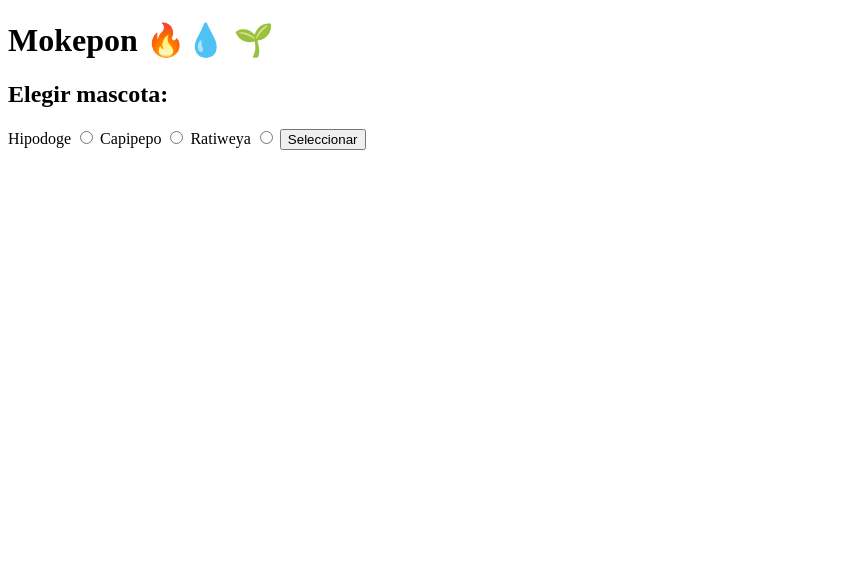
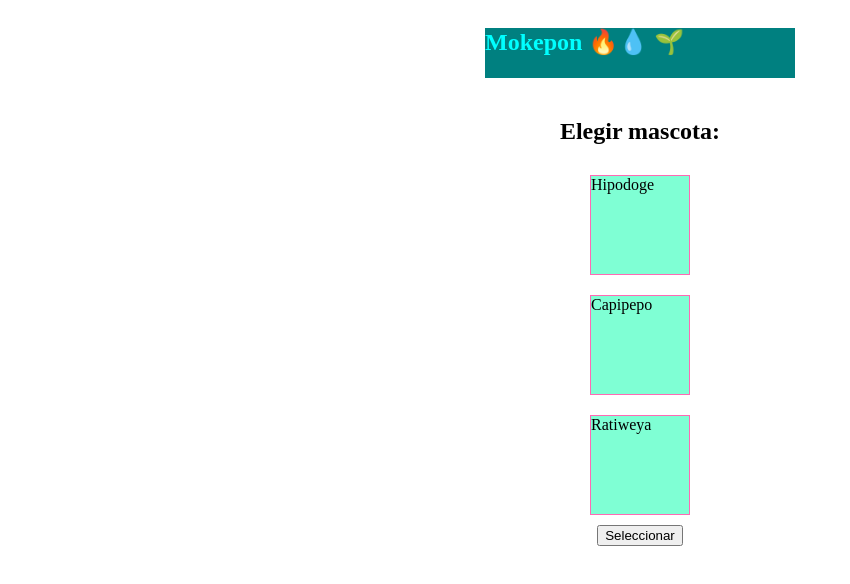
Before and after one commit to Geoffreey/Mokepon, a plain HTML site: page index.html in a window 1280 px wide. Shown: the whole page, without its empty margins (0-850 px from the left). Drawn offline with Linux system fonts and the light colour scheme.

Commit message:
Se agregan estilos a seccion de seleccionar mascota

```diff
--- a/index.html
+++ b/index.html
@@ -5,19 +5,22 @@
     <meta name="viewport" content="width=device-width, initial-scale=1.0">
     <title>MOKEPON</title>
     <script src="./js/mokepon.js"></script>
+    <link rel="stylesheet" href="./styles.css">
 </head>
 <body>
-    <H1>Mokepon 🔥💧 🌱</H1>
     <section id="seleccionar-mascota">
+
+        <h1 class="titulo">Mokepon 🔥💧 🌱</h1>
+
         <h2>Elegir mascota:</h2>
 
-        <label for="hipodoge">Hipodoge</label>
+        <label class="tarjeta-de-mokepon" for="hipodoge">Hipodoge</label>
         <input type="radio" name="mascota" id="hipodoge">
 
-        <label for="capipepo">Capipepo</label>
+        <label class="tarjeta-de-mokepon" for="capipepo">Capipepo</label>
         <input type="radio" name="mascota" id="capipepo">
 
-        <label for="ratigueya">Ratiweya</label>
+        <label class="tarjeta-de-mokepon" for="ratigueya">Ratiweya</label>
         <input type="radio" name="mascota" id="ratigueya">
 
         <button id="boton-mascota">Seleccionar</button>
--- a/styles.css
+++ b/styles.css
@@ -0,0 +1,26 @@
+.titulo {
+    color: aqua;
+    width: 310px;
+    height: 50px;
+    background-color: teal;
+}
+
+#seleccionar-mascota {
+    display: flex;
+    flex-direction: column;
+    justify-content: center;
+    align-items: center;
+}
+
+.tarjeta-de-mokepon {
+    width: 100px;
+    height: 100px;
+    background-color: aquamarine;
+    box-sizing: border-box;
+    margin: 10px;
+    border: 1px solid hotpink;
+}
+
+input {
+    display: none;
+}
```
